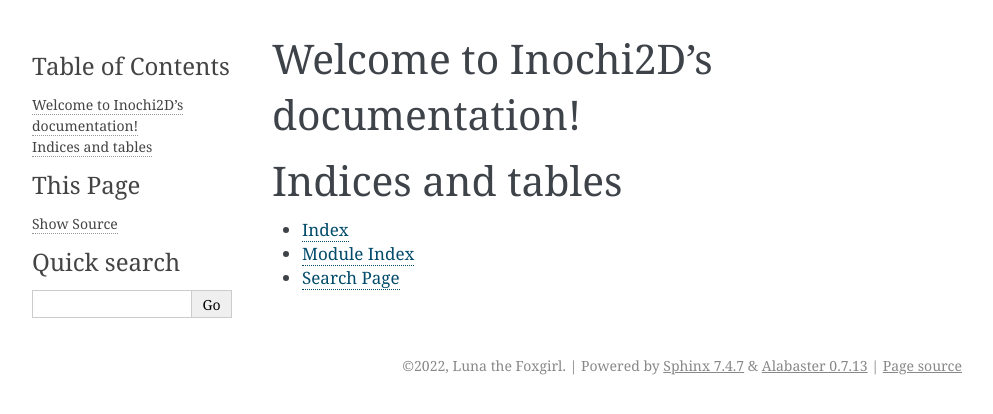
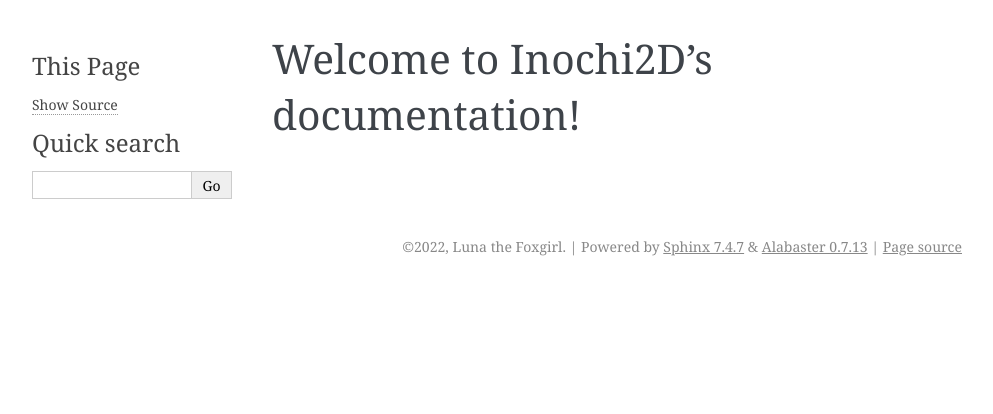
Before and after one commit to Inochi2D/inochi2d-docs, a Sphinx documentation site: the page built from docs/source/index.rst, in a window 1280 px wide. Shown: the top 414 px of the page, without its empty margins (148-1141 px from the left). Built offline with Sphinx 7.4.7, drawn with Linux system fonts in a browser that asks for light colours.

```diff
--- a/docs/source/conf.py
+++ b/docs/source/conf.py
@@ -5,6 +5,9 @@
 
 # -- Project information -----------------------------------------------------
 # https://www.sphinx-doc.org/en/master/usage/configuration.html#project-information
+
+from gettext import gettext
+
 
 project = 'Inochi2D'
 copyright = '2022, Luna the Foxgirl'
@@ -19,6 +22,10 @@ extensions = []
 templates_path = ['_templates']
 exclude_patterns = []
 
+# Translation
+gettext_uuid = True
+gettext_compact = False
+
 
 
 # -- Options for HTML output -------------------------------------------------
--- a/docs/source/index.rst
+++ b/docs/source/index.rst
@@ -7,9 +7,9 @@ Welcome to Inochi2D's documentation!
 
 
 
-Indices and tables
-==================
+.. Indices and tables
+.. ==================
 
-* :ref:`genindex`
-* :ref:`modindex`
-* :ref:`search`
+.. * :ref:`genindex`
+.. * :ref:`modindex`
+.. * :ref:`search`
```
Also changed, not shown: README.rst (+8 -1 lines), 3 other files.
